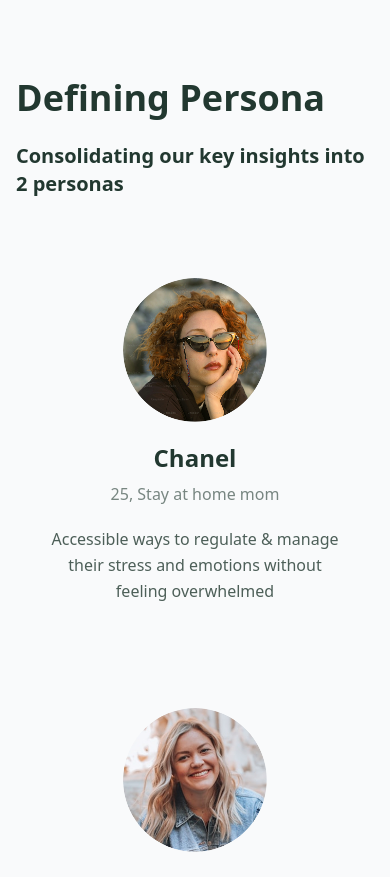
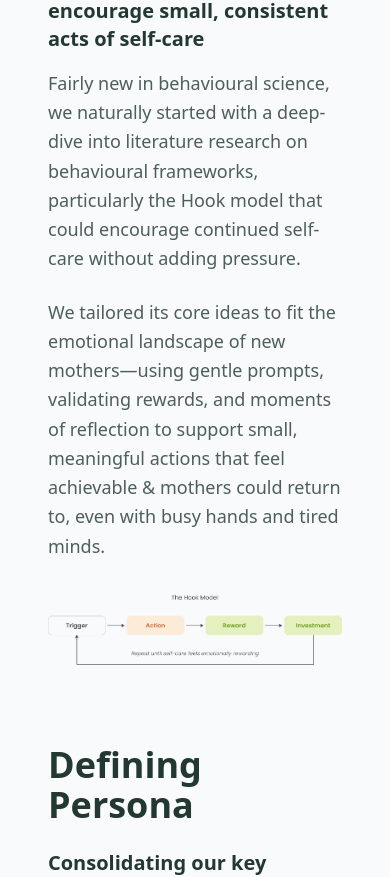
Before and after one commit to ehsangazar/zarabani, a React (Vite) app: page /projects/omaia in a window 390 px wide. Shown: the part 8153-9030 px from the top of the page. Built offline with nearby package versions, Linux system fonts and the light colour scheme.

Commit message:
Update Omaia case study layout by adjusting container width and adding padding for improved responsiveness and visual appeal.

```diff
--- a/src/pages/projects/case-studies/Omaia.tsx
+++ b/src/pages/projects/case-studies/Omaia.tsx
@@ -1,6 +1,6 @@
 const Omaia = () => {
   return (
-    <div className="max-w-7xl mx-auto">
+    <div className="max-w-6xl mx-auto px-8 md:px-12">
       {/* Hero Section */}
       <div className="py-12 mb-16">
         <h1 className="text-5xl md:text-6xl font-bold text-primary-dark mb-6">
```
